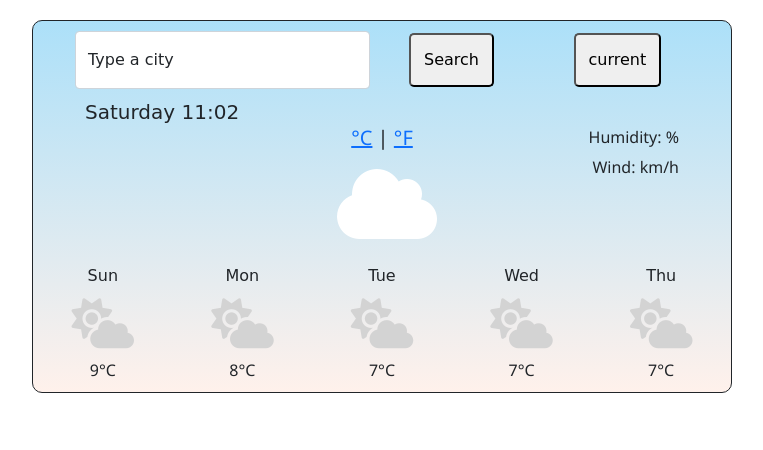
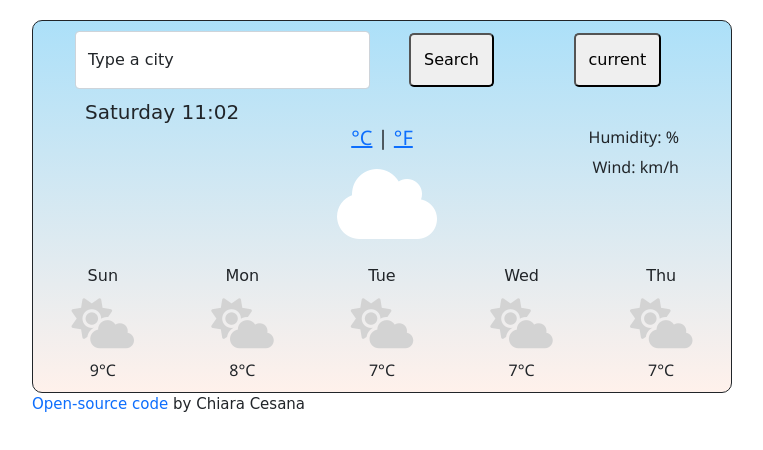
Before and after one commit to ChiaCesa/Weather_app_project, a plain HTML site: page index.html in a window 1280 px wide. Shown: the whole page, without its empty margins (258-1021 px from the left). Drawn offline with nearby package versions, Linux system fonts and the light colour scheme; no server answers; a web font is replaced by a local one.

Commit message:
added link open-source

```diff
--- a/index.html
+++ b/index.html
@@ -103,6 +103,7 @@
         </div>
 
     </div>
+    <footer> <a href="https://github.com/ChiaCesa/Weather_app_project" target="_blank">Open-source code</a> by Chiara Cesana</footer>
  </div>
  <script src="src/script.js"></script>
 </body>
--- a/src/style.css
+++ b/src/style.css
@@ -5,6 +5,13 @@ body{
     border: 1px solid;
     border-radius: 10px;
     background-image: linear-gradient(to top, #fff1eb 0%, #ace0f9 100%);
+}
+footer a{
+    text-decoration: none;
+    font-size: 15px;
+}
+footer{
+    font-size: 15px;
 }
 h1{
     display: block;
@@ -36,6 +43,7 @@ a{
     margin-top: 10px;
 
 }
+
 .page{
     display:block;
     max-width:700px;
@@ -126,9 +134,7 @@ button:hover{
     background-color: white;
 }
 
-/*
- * Questi li ho aggiunti io :D
- */
+
 
 .day-of-the-week {
     text-align: center;
```
